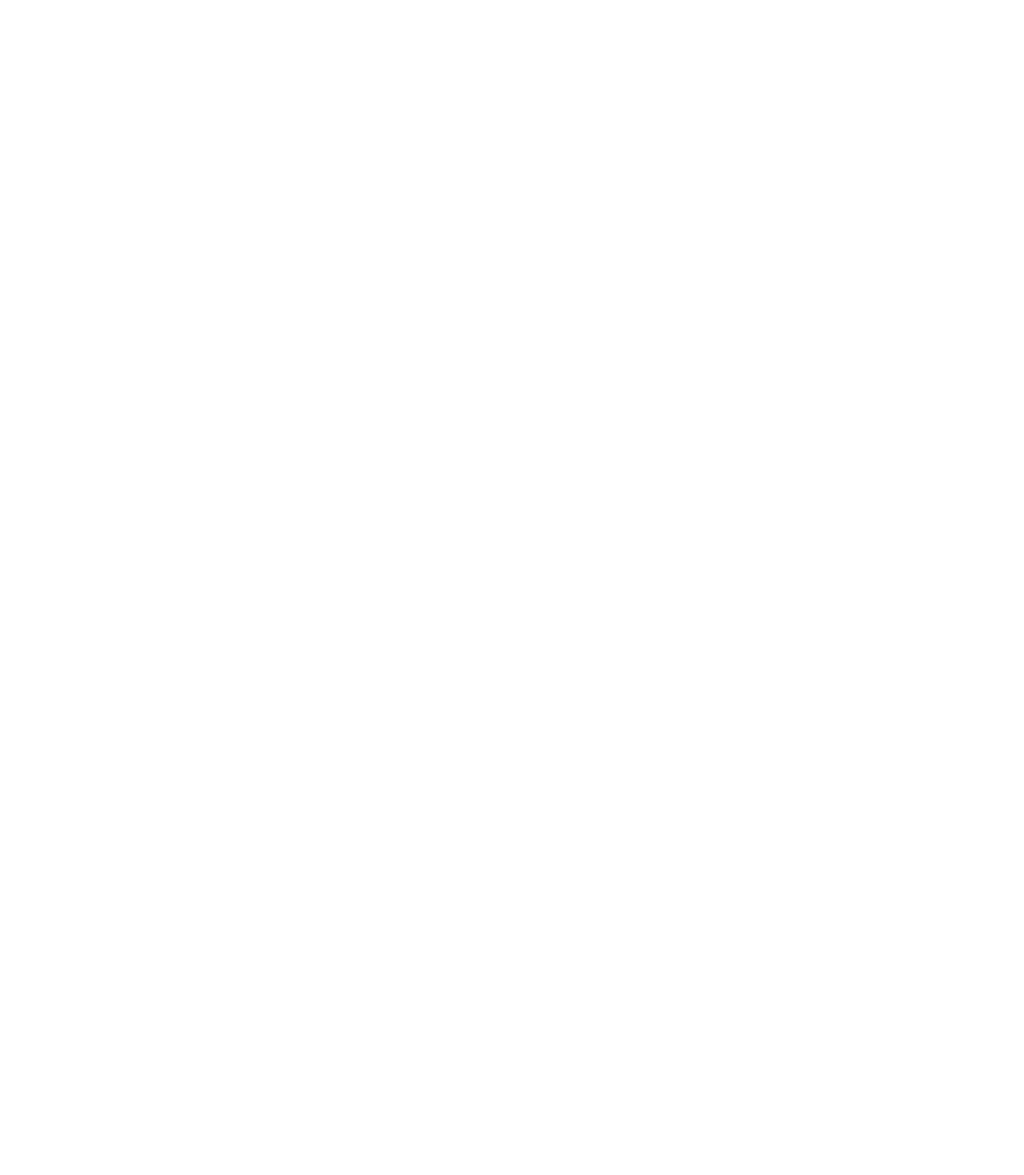
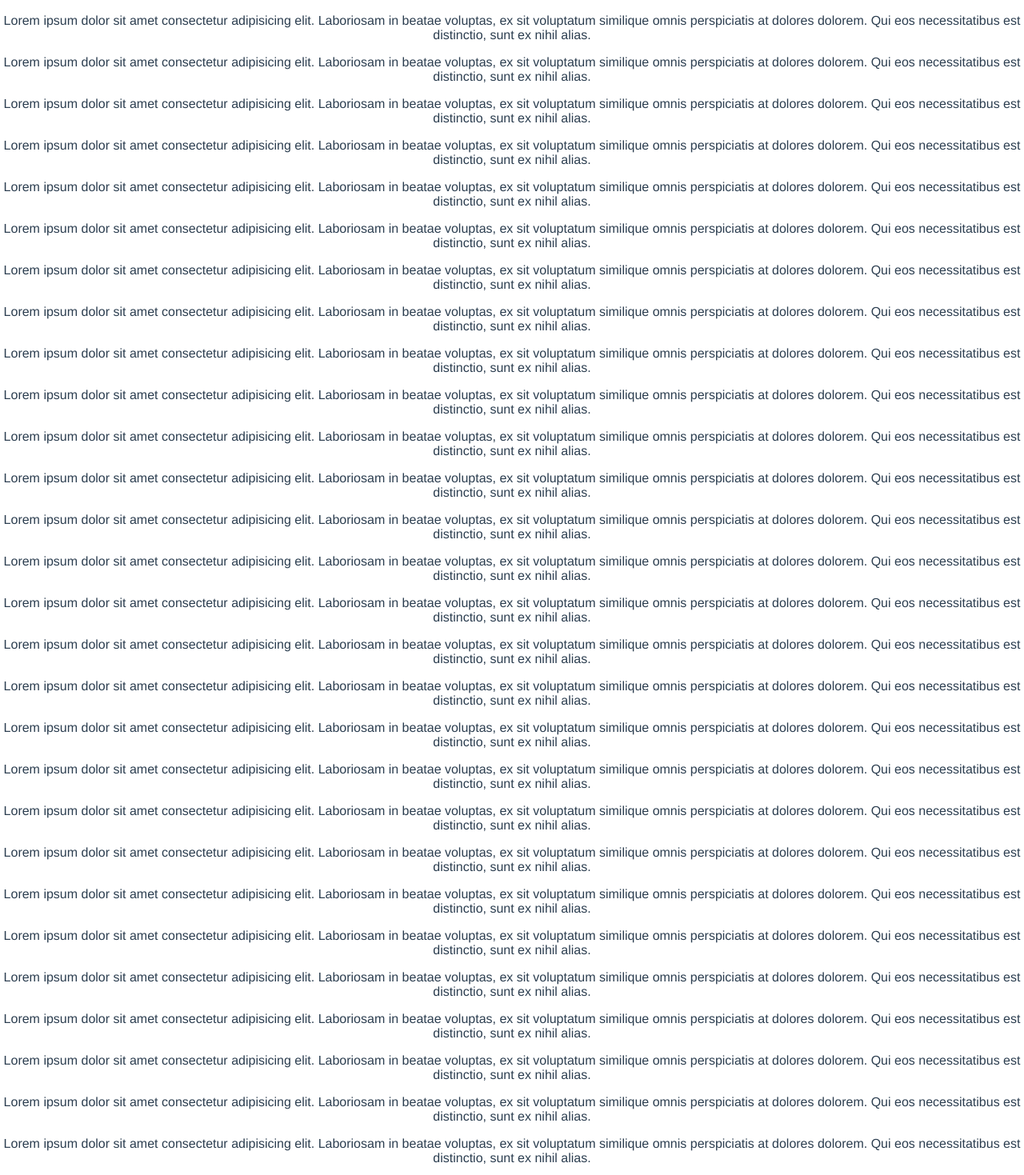
Before and after one commit to eru123/school-vf, a Vue app: page /#/account in a window 1280 px wide. Before the commit this address led to /#/. Shown: the part 661-2130 px from the top of the page at 80% size. Before the commit the page ends 800 px from the top, so only its background shows below. Built offline with nearby package versions, Linux system fonts and the light colour scheme; no server answers.

Commit message:
added: account page

```diff
--- /dev/null
+++ b/src/components/CoverAndProfile.vue
@@ -0,0 +1,26 @@
+<template>
+  <div class="cover-n-profile">
+    <div class="cover-photo">
+      <img :src="acc.coverPhoto" />
+    </div>
+    <div class="default-photo">
+      <img :src="acc.defaultPhoto" />
+      <div class="upload-btn">Click ME</div>
+    </div>
+  </div>
+</template>
+
+<script>
+import "@/styles/cover-n-profile.stylus";
+export default {
+  name: "CoverAndProfile",
+  data: () => ({
+    acc: {
+      defaultPhoto:
+        "https://www.sketchappsources.com/resources/source-image/profile-illustration-gunaldi-yunus.png",
+      coverPhoto:
+        "https://encrypted-tbn0.gstatic.com/images?q=tbn:ANd9GcThxCQsn2Ft-OxHWzhsJACnYisCZy7mOb4Olw&usqp=CAU"
+    }
+  })
+};
+</script>
--- a/src/views/Account.vue
+++ b/src/views/Account.vue
@@ -1,15 +1,157 @@
 <template>
   <AuthHeader />
-  <div class="settings-page"></div>
+  <Cover />
+  <div class="settings-page">
+    <p>
+      Lorem ipsum dolor sit amet consectetur adipisicing elit. Laboriosam in
+      beatae voluptas, ex sit voluptatum similique omnis perspiciatis at dolores
+      dolorem. Qui eos necessitatibus est distinctio, sunt ex nihil alias.
+    </p>
+    <p>
+      Lorem ipsum dolor sit amet consectetur adipisicing elit. Laboriosam in
+      beatae voluptas, ex sit voluptatum similique omnis perspiciatis at dolores
+      dolorem. Qui eos necessitatibus est distinctio, sunt ex nihil alias.
+    </p>
+    <p>
+      Lorem ipsum dolor sit amet consectetur adipisicing elit. Laboriosam in
+      beatae voluptas, ex sit voluptatum similique omnis perspiciatis at dolores
+      dolorem. Qui eos necessitatibus est distinctio, sunt ex nihil alias.
+    </p>
+    <p>
+      Lorem ipsum dolor sit amet consectetur adipisicing elit. Laboriosam in
+      beatae voluptas, ex sit voluptatum similique omnis perspiciatis at dolores
+      dolorem. Qui eos necessitatibus est distinctio, sunt ex nihil alias.
+    </p>
+    <p>
+      Lorem ipsum dolor sit amet consectetur adipisicing elit. Laboriosam in
+      beatae voluptas, ex sit voluptatum similique omnis perspiciatis at dolores
+      dolorem. Qui eos necessitatibus est distinctio, sunt ex nihil alias.
+    </p>
+    <p>
+      Lorem ipsum dolor sit amet consectetur adipisicing elit. Laboriosam in
+      beatae voluptas, ex sit voluptatum similique omnis perspiciatis at dolores
+      dolorem. Qui eos necessitatibus est distinctio, sunt ex nihil alias.
+    </p>
+    <p>
+      Lorem ipsum dolor sit amet consectetur adipisicing elit. Laboriosam in
+      beatae voluptas, ex sit voluptatum similique omnis perspiciatis at dolores
+      dolorem. Qui eos necessitatibus est distinctio, sunt ex nihil alias.
+    </p>
+    <p>
+      Lorem ipsum dolor sit amet consectetur adipisicing elit. Laboriosam in
+      beatae voluptas, ex sit voluptatum similique omnis perspiciatis at dolores
+      dolorem. Qui eos necessitatibus est distinctio, sunt ex nihil alias.
+    </p>
+    <p>
+      Lorem ipsum dolor sit amet consectetur adipisicing elit. Laboriosam in
+      beatae voluptas, ex sit voluptatum similique omnis perspiciatis at dolores
+      dolorem. Qui eos necessitatibus est distinctio, sunt ex nihil alias.
+    </p>
+    <p>
+      Lorem ipsum dolor sit amet consectetur adipisicing elit. Laboriosam in
+      beatae voluptas, ex sit voluptatum similique omnis perspiciatis at dolores
+      dolorem. Qui eos necessitatibus est distinctio, sunt ex nihil alias.
+    </p>
+    <p>
+      Lorem ipsum dolor sit amet consectetur adipisicing elit. Laboriosam in
+      beatae voluptas, ex sit voluptatum similique omnis perspiciatis at dolores
+      dolorem. Qui eos necessitatibus est distinctio, sunt ex nihil alias.
+    </p>
+    <p>
+      Lorem ipsum dolor sit amet consectetur adipisicing elit. Laboriosam in
+      beatae voluptas, ex sit voluptatum similique omnis perspiciatis at dolores
+      dolorem. Qui eos necessitatibus est distinctio, sunt ex nihil alias.
+    </p>
+    <p>
+      Lorem ipsum dolor sit amet consectetur adipisicing elit. Laboriosam in
+      beatae voluptas, ex sit voluptatum similique omnis perspiciatis at dolores
+      dolorem. Qui eos necessitatibus est distinctio, sunt ex nihil alias.
+    </p>
+    <p>
+      Lorem ipsum dolor sit amet consectetur adipisicing elit. Laboriosam in
+      beatae voluptas, ex sit voluptatum similique omnis perspiciatis at dolores
+      dolorem. Qui eos necessitatibus est distinctio, sunt ex nihil alias.
+    </p>
+    <p>
+      Lorem ipsum dolor sit amet consectetur adipisicing elit. Laboriosam in
+      beatae voluptas, ex sit voluptatum similique omnis perspiciatis at dolores
+      dolorem. Qui eos necessitatibus est distinctio, sunt ex nihil alias.
+    </p>
+    <p>
+      Lorem ipsum dolor sit amet consectetur adipisicing elit. Laboriosam in
+      beatae voluptas, ex sit voluptatum similique omnis perspiciatis at dolores
+      dolorem. Qui eos necessitatibus est distinctio, sunt ex nihil alias.
+    </p>
+    <p>
+      Lorem ipsum dolor sit amet consectetur adipisicing elit. Laboriosam in
+      beatae voluptas, ex sit voluptatum similique omnis perspiciatis at dolores
+      dolorem. Qui eos necessitatibus est distinctio, sunt ex nihil alias.
+    </p>
+    <p>
+      Lorem ipsum dolor sit amet consectetur adipisicing elit. Laboriosam in
+      beatae voluptas, ex sit voluptatum similique omnis perspiciatis at dolores
+      dolorem. Qui eos necessitatibus est distinctio, sunt ex nihil alias.
+    </p>
+    <p>
+      Lorem ipsum dolor sit amet consectetur adipisicing elit. Laboriosam in
+      beatae voluptas, ex sit voluptatum similique omnis perspiciatis at dolores
+      dolorem. Qui eos necessitatibus est distinctio, sunt ex nihil alias.
+    </p>
+    <p>
+      Lorem ipsum dolor sit amet consectetur adipisicing elit. Laboriosam in
+      beatae voluptas, ex sit voluptatum similique omnis perspiciatis at dolores
+      dolorem. Qui eos necessitatibus est distinctio, sunt ex nihil alias.
+    </p>
+    <p>
+      Lorem ipsum dolor sit amet consectetur adipisicing elit. Laboriosam in
+      beatae voluptas, ex sit voluptatum similique omnis perspiciatis at dolores
+      dolorem. Qui eos necessitatibus est distinctio, sunt ex nihil alias.
+    </p>
+    <p>
+      Lorem ipsum dolor sit amet consectetur adipisicing elit. Laboriosam in
+      beatae voluptas, ex sit voluptatum similique omnis perspiciatis at dolores
+      dolorem. Qui eos necessitatibus est distinctio, sunt ex nihil alias.
+    </p>
+    <p>
+      Lorem ipsum dolor sit amet consectetur adipisicing elit. Laboriosam in
+      beatae voluptas, ex sit voluptatum similique omnis perspiciatis at dolores
+      dolorem. Qui eos necessitatibus est distinctio, sunt ex nihil alias.
+    </p>
+    <p>
+      Lorem ipsum dolor sit amet consectetur adipisicing elit. Laboriosam in
+      beatae voluptas, ex sit voluptatum similique omnis perspiciatis at dolores
+      dolorem. Qui eos necessitatibus est distinctio, sunt ex nihil alias.
+    </p>
+    <p>
+      Lorem ipsum dolor sit amet consectetur adipisicing elit. Laboriosam in
+      beatae voluptas, ex sit voluptatum similique omnis perspiciatis at dolores
+      dolorem. Qui eos necessitatibus est distinctio, sunt ex nihil alias.
+    </p>
+    <p>
+      Lorem ipsum dolor sit amet consectetur adipisicing elit. Laboriosam in
+      beatae voluptas, ex sit voluptatum similique omnis perspiciatis at dolores
+      dolorem. Qui eos necessitatibus est distinctio, sunt ex nihil alias.
+    </p>
+    <p>
+      Lorem ipsum dolor sit amet consectetur adipisicing elit. Laboriosam in
+      beatae voluptas, ex sit voluptatum similique omnis perspiciatis at dolores
+      dolorem. Qui eos necessitatibus est distinctio, sunt ex nihil alias.
+    </p>
+    <p>
+      Lorem ipsum dolor sit amet consectetur adipisicing elit. Laboriosam in
+      beatae voluptas, ex sit voluptatum similique omnis perspiciatis at dolores
+      dolorem. Qui eos necessitatibus est distinctio, sunt ex nihil alias.
+    </p>
+  </div>
 </template>
 
 <script>
-import AuthHeader from "@/components/AuthenticatedHeader.vue";
 import "@/styles/account-page.stylus";
+import Cover from "@/components/CoverAndProfile.vue";
 export default {
   name: "Account",
   components: {
-    AuthHeader
+    Cover
   }
 };
 </script>
```
Also changed, not shown: 2 other files (tests, documents, lock files or other folders).
